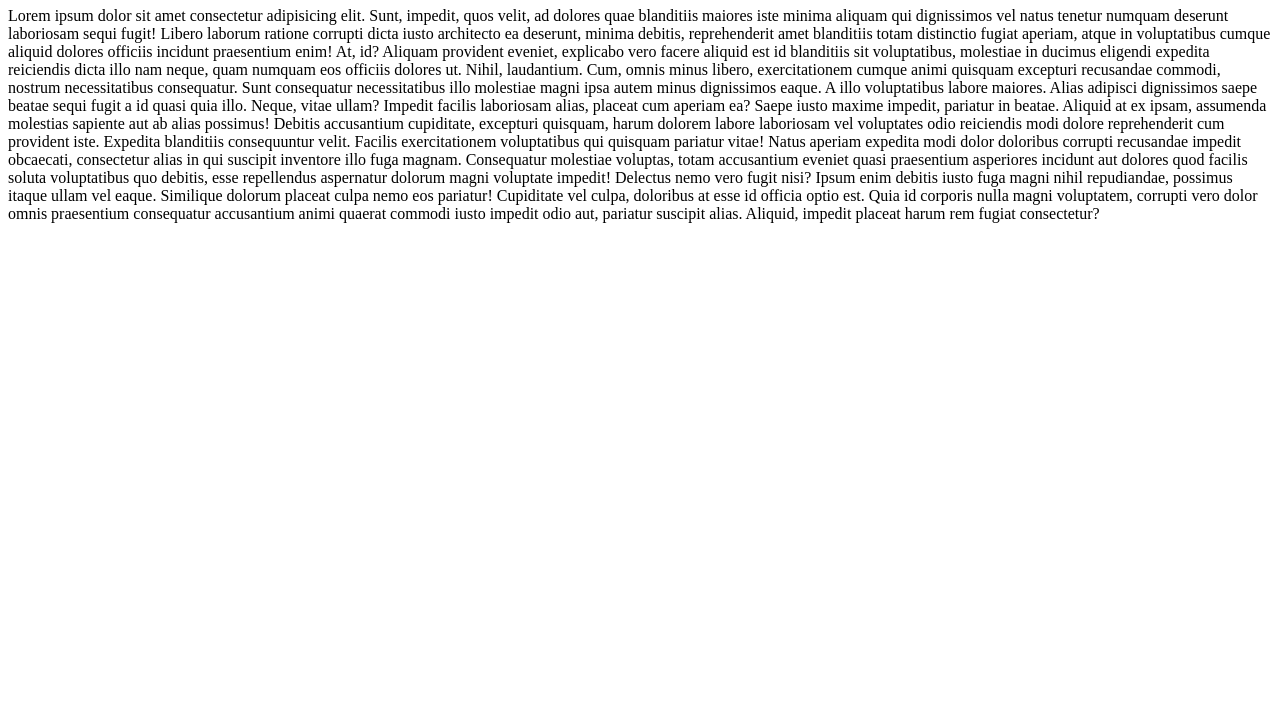
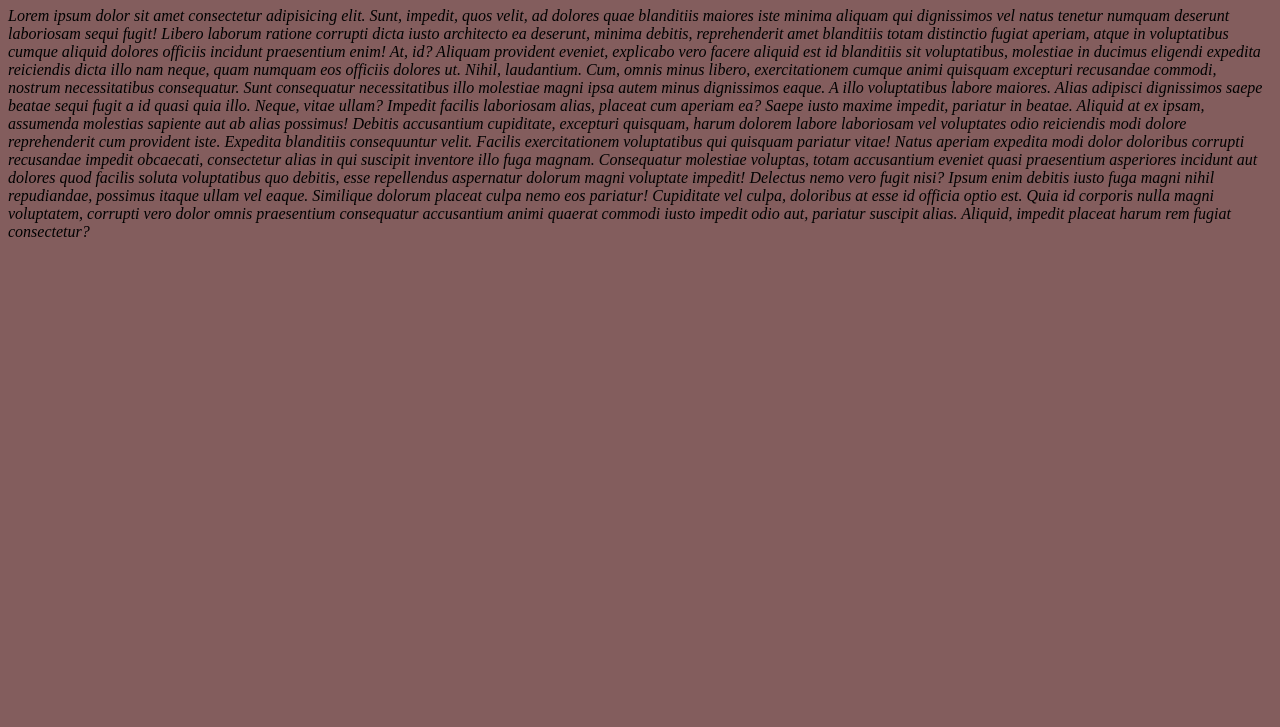
Before and after one commit to bashar-alasmar/Branches, a plain HTML site: page index.html in a window 1280 px wide. Shown: the part 73-800 px from the top of the page. Drawn offline with Linux system fonts and the light colour scheme.

Commit message:
adding styling

```diff
--- a/index.html
+++ b/index.html
@@ -5,6 +5,7 @@
     <meta http-equiv="X-UA-Compatible" content="IE=edge">
     <meta name="viewport" content="width=device-width, initial-scale=1.0">
     <title>Document</title>
+    <link rel="stylesheet" href="style.css">
 </head>
 <body>
     <h1>
--- /dev/null
+++ b/style.css
@@ -0,0 +1,7 @@
+*{
+    font-style: italic;
+}
+
+body{
+    background-color: rgb(131, 93, 93);
+}
```
